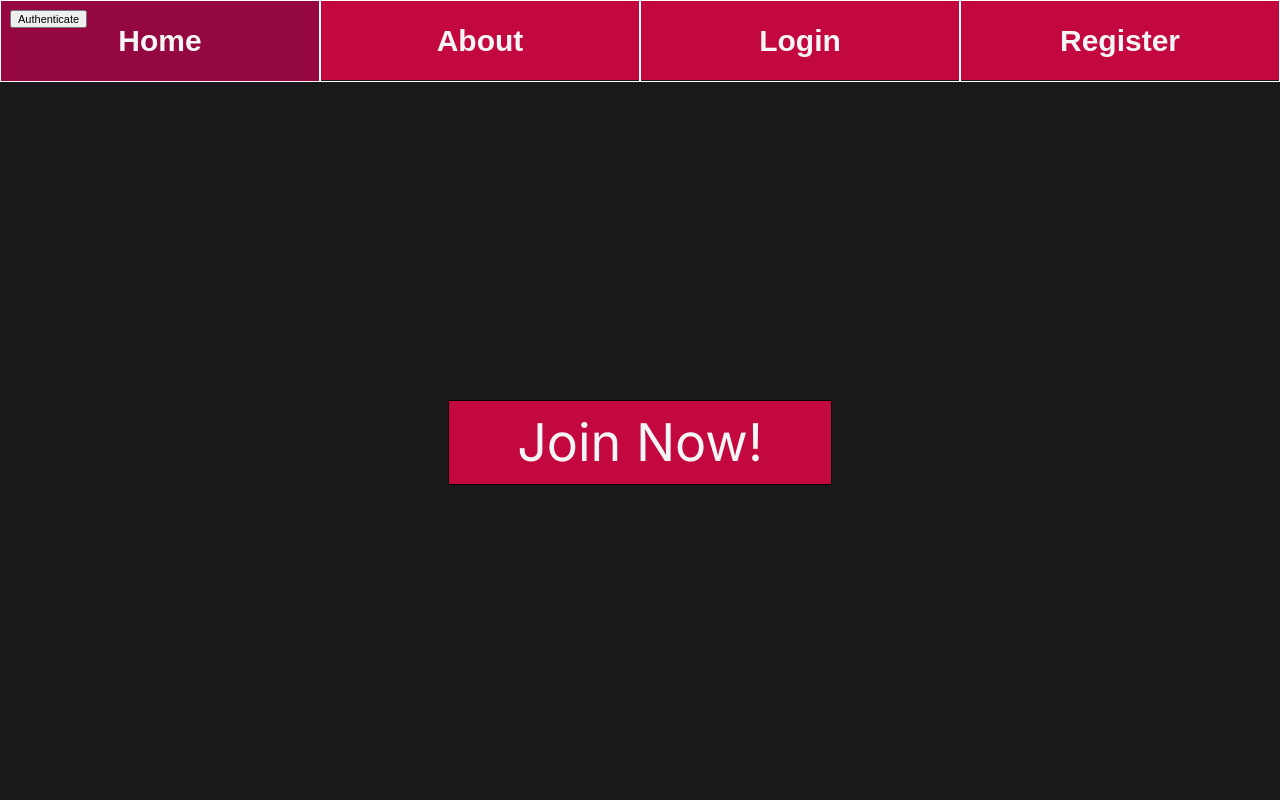
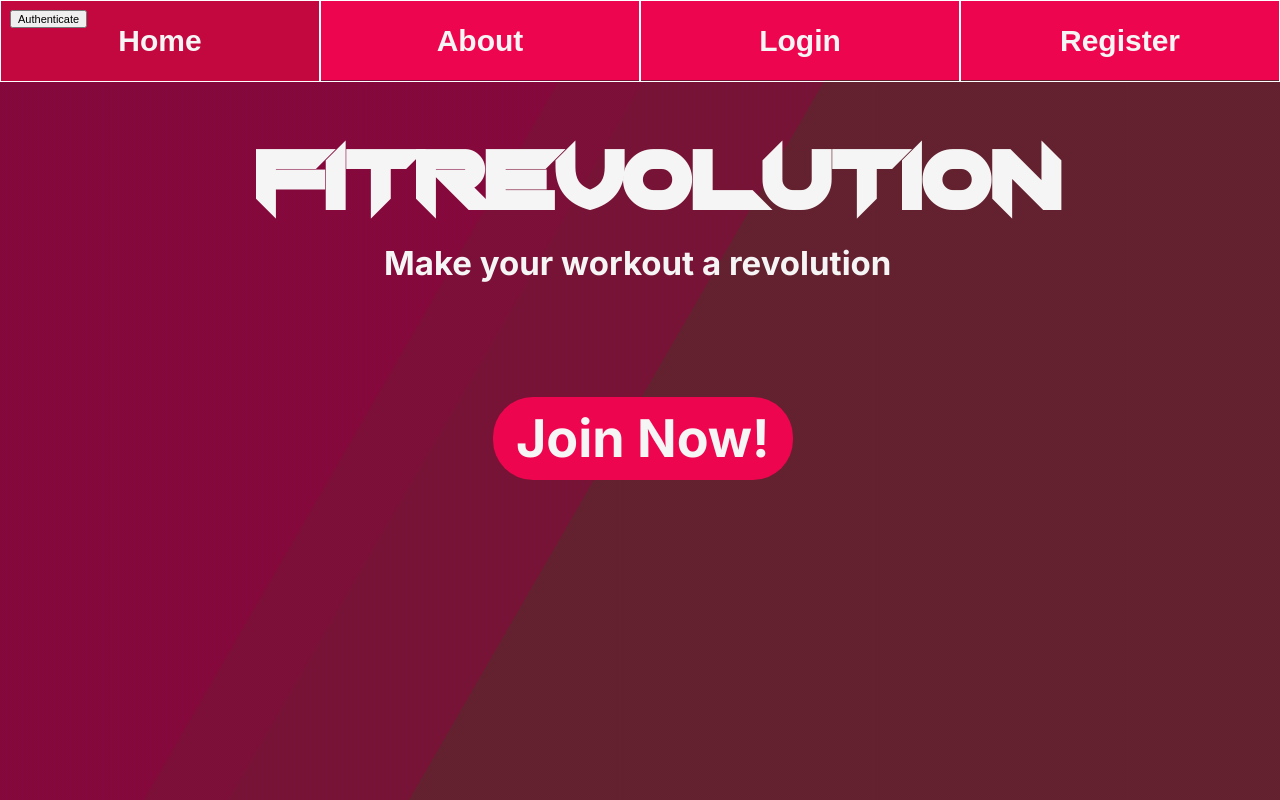
Before and after one commit to miguelachaotic/SSW_frontend, a Vue app: page / in a window 1280 px wide. Built offline with nearby package versions, Linux system fonts and the light colour scheme.

Commit message:
animated background

```diff
--- a/src/App.vue
+++ b/src/App.vue
@@ -42,7 +42,7 @@ const authenticated = inject('authenticated');
 .nav_bar {
   display: flex;
   justify-content: space-around;
-  background: var(--light_main_color);
+  background: var(--very_light_main_color);
   align-items: center;
   height: 80px;
   margin: 0;
@@ -64,7 +64,7 @@ a {
 }
 
 .router-link-active{
-  background-color: #950740;
+  background-color: var(--light_main_color);
 }
 
 footer {
@@ -72,4 +72,6 @@ footer {
   flex-direction: column;
 }
 
+
+
 </style>
--- a/src/assets/style.css
+++ b/src/assets/style.css
@@ -1,4 +1,11 @@
 @import url('https://fonts.googleapis.com/css2?family=Inter:wght@400;700&display=swap');
+
+@font-face {
+    font-family: chopsic;
+    src: url("@/assets/fonts/chopsic-font/Chopsic-K6Dp.ttf");
+    font-weight: normal;
+    font-style: normal;
+}
 
 :root {
     --primary_bg: #1a1a1d;
@@ -6,6 +13,7 @@
     --dark_main_color: #6f2232;
     --main_color: #950740;
     --light_main_color: #c3073f;
+    --very_light_main_color: #ed064f;
 }
 
 html, body {
@@ -58,7 +66,7 @@ input[type="password"] {
     padding: 10px;
     font-size: 16px;
     border: none;
-    background: var(--dark_main_color);
+    background: var(--main_color);
     color: white;
     cursor: pointer;
     border-radius: 4px;
@@ -67,7 +75,7 @@ input[type="password"] {
 }
 
 .inner_login_container input[type="button"]:hover {
-    background: var(--main_color);
+    background: var(--light_main_color);
 }
 
 a {
--- a/src/components/HomeLoggedIn.vue
+++ b/src/components/HomeLoggedIn.vue
@@ -1,11 +1,58 @@
 <script setup>
+
+let user = "Jose"
 
 </script>
 
 <template>
-
+  <div class="container">
+    <div class="content">
+      <div class="header_container">
+        <h1 class="welcome_message">Welcome back </h1> <h1 class="welcome_message" id="username"> {{user}}</h1>
+        <h1 class="welcome_message">!</h1>
+      </div>
+    </div>
+    <div class="sidebar">
+      <h1 id="updates_header">Last updates</h1>
+    </div>
+  </div>
 </template>
 
 <style scoped>
 
+.container{
+  display: flex;
+  height: 100%;
+  border: white 1px solid;
+}
+
+.content{
+  width: 66%;
+  display: flex;
+  justify-content: center;
+}
+
+.sidebar{
+  width: 34%;
+  display: flex;
+  justify-content: center;
+}
+
+.header_container{
+  display: flex;
+  gap: 8px;
+  align-items: center;
+}
+
+.welcome_message{
+  font-size: 36px;
+}
+
+#username{
+  color: var(--very_light_main_color);
+}
+
+#updates_header{
+  font-size: 30px;
+}
 </style>
--- a/src/components/HomeNotLoggedIn.vue
+++ b/src/components/HomeNotLoggedIn.vue
@@ -3,20 +3,34 @@
 </script>
 
 <template>
-  <div class="join_now_container">
-    <router-link class="join_button" to="/login">Join Now!</router-link>
+
+  <div class="bg"></div>
+  <div class="bg bg2"></div>
+  <div class="bg bg3"></div>
+
+  <div class="content-container">
+    <h1 id="main_header">FitRevolution</h1>
+    <h2 id="subtitle">Make your workout a revolution</h2>
+    <div class="join_now_container">
+      <router-link class="join_button" to="/register">Join Now!</router-link>
+    </div>
   </div>
 
 
 </template>
 
 <style scoped>
+
+
 .join_now_container{
+  position: absolute;
+  left: 38.5%;
+  bottom: 40%;
   display: flex;
-  background-color: var(--light_main_color);
+  background-color: var(--very_light_main_color);
   justify-content: center;
-  margin: 25% 35% 0 35%;
-
+  border-radius: 40px;
+  width: 300px;
 }
 
 .join_button{
@@ -26,9 +40,67 @@
   text-align: center;
   padding: 10px;
   margin: 0;
+  transition: scale 0.2s ease-in-out;
 }
 
 a {
   color: whitesmoke;
+  font-weight: bold;
 }
+
+a:hover {
+  text-decoration: none;
+  scale: 1.1;
+}
+
+#main_header{
+  font-family: chopsic, sans-serif;
+  font-size: 84px;
+  position: absolute;
+  left: 20%;
+}
+
+#subtitle{
+  position: absolute;
+  left: 30%;
+  top: 27%;
+  font-family: Inter, sans-serif;
+  font-size: 33px;
+}
+
+
+.bg {
+  animation:slide 12s ease-in-out infinite alternate;
+  background-image: linear-gradient(-60deg, var(--dark_main_color) 50%, var(--main_color) 50%);
+  bottom:0;
+  left:-50%;
+  opacity:.5;
+  position:fixed;
+  right:-50%;
+  top:0;
+  z-index:-1;
+}
+
+.bg2 {
+  animation-direction:alternate-reverse;
+  animation-duration:8s;
+}
+
+.bg3 {
+  animation-duration:10s;
+}
+
+h1 {
+  font-family:monospace;
+}
+
+@keyframes slide {
+  0% {
+    transform:translateX(-25%);
+  }
+  100% {
+    transform:translateX(25%);
+  }
+}
+
 </style>
--- a/src/components/RememberMeOption.vue
+++ b/src/components/RememberMeOption.vue
@@ -5,9 +5,9 @@
 <template>
   <div class="inner_login_container" id="remember_user">
     <input class="custom-checkbox" id="inner_checkbox" type="checkbox">
-        <label for="inner_checkbox">
-            Remember me
-        </label>
+    <label for="inner_checkbox">
+      Remember me
+    </label>
   </div>
 </template>
 
```
Also changed, not shown: src/assets/fonts/chopsic-font/misc/FSLA_NonCommercial_License-4726.html (added, +63 -0 lines), src/assets/fonts/chopsic-font/Chopsic-K6Dp.ttf (added), src/assets/fonts/chopsic-font/info.txt (added), 1 other file (tests, documents, lock files or other folders).
